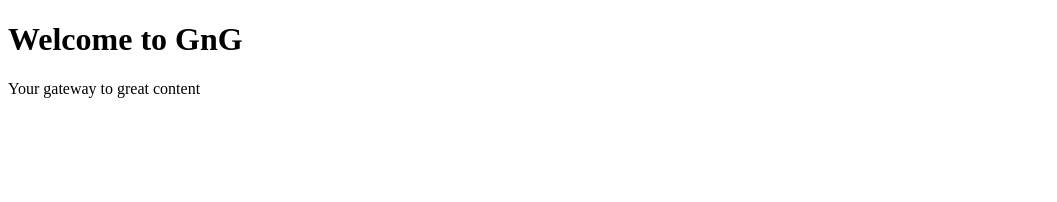
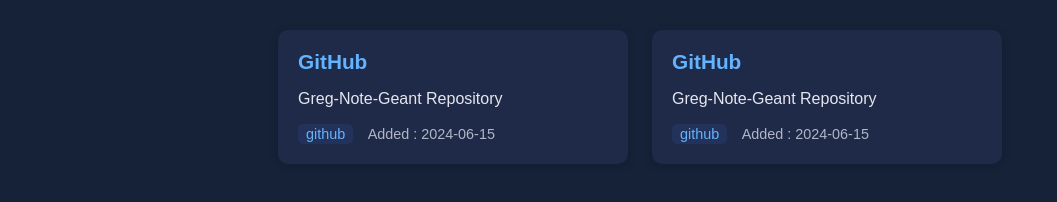
Before and after one commit to NotGregOS/Greg-Note-Geant, a plain HTML site: page index.html in a window 1280 px wide. Shown: the whole page, without its empty margins (0-1057 px from the left). Drawn offline with Linux system fonts and the light colour scheme.

Commit message:
Implement dynamic link display and add initial data structure

```diff
--- /dev/null
+++ b/content/data.js
@@ -0,0 +1,21 @@
+const content = {
+
+    links: [
+        {
+            id : 1,
+            name : "GitHub",
+            description : "Greg-Note-Geant Repository",
+            url : "https://github.com/NotGregOS/Greg-Note-Geant",
+            categories : "github",
+            dateAdded : "2024-06-15"
+        },
+        {
+            id : 2,
+            name : "GitHub",
+            description : "Greg-Note-Geant Repository",
+            url : "https://github.com/NotGregOS/Greg-Note-Geant",
+            categories : "github",
+            dateAdded : "2024-06-15"
+        },
+    ]
+};
--- a/index.html
+++ b/index.html
@@ -1,15 +1,13 @@
 <!DOCTYPE html>
 <html lang="en">
     <head>
-    <meta charset="UTF-8">
-    <meta name="viewport" content="width=device-width, initial-scale=1.0">
+        <meta charset="UTF-8" />
+        <meta name="viewport" content="width=device-width, initial-scale=1.0" />
         <link rel="stylesheet" href="style.css" />
         <script src="script.js"></script>
         <title>GnG</title>
     </head>
     <body>
-    <h1>Welcome to GnG</h1>
-    <p>Your gateway to great content</p>
-
+        <div id="links-container"></div>
     </body>
 </html>
--- a/script.js
+++ b/script.js
@@ -0,0 +1,27 @@
+window.addEventListener('DOMContentLoaded', () => {
+	// Charger dynamiquement le script data.js
+	const script = document.createElement('script');
+	script.src = 'content/data.js';
+	script.onload = () => {
+		if (typeof content !== 'undefined' && Array.isArray(content.links)) {
+			displayLinks(content.links);
+		}
+	};
+	document.body.appendChild(script);
+});
+
+function displayLinks(links) {
+	const container = document.getElementById('links-container');
+	container.innerHTML = '';
+	links.forEach(link => {
+		const card = document.createElement('div');
+		card.className = 'link-card';
+		card.innerHTML = `
+			<h2><a href="${link.url}" target="_blank">${link.name}</a></h2>
+			<p>${link.description}</p>
+			<span class="category">${link.categories}</span>
+			<span class="date">Added : ${link.dateAdded}</span>
+		`;
+		container.appendChild(card);
+	});
+}
--- a/style.css
+++ b/style.css
@@ -0,0 +1,72 @@
+body {
+    font-family: Arial, sans-serif;
+    background: #152238;
+    margin: 0;
+    padding: 0;
+    color: #e6e6f0;
+}
+
+#links-container {
+    max-width: 900px;
+    margin: 30px auto;
+    display: flex;
+    flex-wrap: wrap;
+    gap: 24px;
+    justify-content: center;
+    padding: 0 10px;
+}
+
+/* Card principale, harmonisée avec le fond */
+.link-card {
+    background: #1e2a47;
+    border-radius: 10px;
+    box-shadow: 0 2px 8px rgba(0, 0, 0, 0.18);
+    padding: 20px;
+    transition: box-shadow 0.2s;
+    flex: 1 1 320px;
+    min-width: 260px;
+    max-width: 350px;
+    margin: 0;
+    box-sizing: border-box;
+    color: #e6e6f0;
+}
+@media (max-width: 700px) {
+    #links-container {
+        flex-direction: column;
+        gap: 18px;
+        padding: 0 4vw;
+    }
+    .link-card {
+        max-width: 100%;
+        min-width: 0;
+    }
+}
+
+/* Suppression du doublon .link-card inutile */
+.link-card:hover {
+    box-shadow: 0 4px 16px rgba(0, 0, 0, 0.15);
+}
+.link-card h2 {
+    margin: 0 0 8px 0;
+    font-size: 1.3em;
+}
+.link-card a {
+    color: #63b3ff;
+    text-decoration: none;
+}
+.link-card a:hover {
+    text-decoration: underline;
+}
+.link-card .category {
+    display: inline-block;
+    background: #23325a;
+    color: #63b3ff;
+    border-radius: 5px;
+    padding: 2px 8px;
+    font-size: 0.9em;
+    margin-right: 10px;
+}
+.link-card .date {
+    color: #b0b6c8;
+    font-size: 0.9em;
+}
```
Lines whose indentation alone changed are shown as unchanged.
